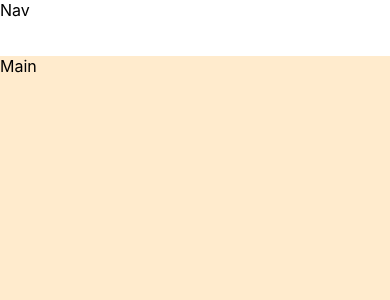
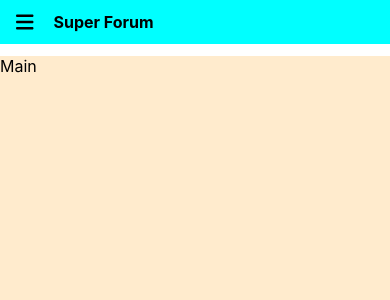
Before and after one commit to BAKHONGMIN/super-forum-client, a React (Create React App) app: page / in a window 390 px wide. Shown: the top 300 px of the page. Built offline with nearby package versions, Linux system fonts and the light colour scheme.

Commit message:
햄버거 아이콘 생성 및 팝업 생성
npm i react-modal
npm i @types/react-modal -D

```diff
--- a/package.json
+++ b/package.json
@@ -18,6 +18,7 @@
     "@types/redux": "^3.6.0",
     "react": "^18.2.0",
     "react-dom": "^18.2.0",
+    "react-modal": "^3.16.1",
     "react-redux": "^8.1.3",
     "react-router-dom": "^6.16.0",
     "react-scripts": "5.0.1",
@@ -48,5 +49,8 @@
       "last 1 firefox version",
       "last 1 safari version"
     ]
+  },
+  "devDependencies": {
+    "@types/react-modal": "^3.16.1"
   }
 }
--- a/src/App.css
+++ b/src/App.css
@@ -1,5 +1,7 @@
 :root {
   --min-screen-height: 1000px;
+  --border-color: gray;
+  --border: solid 0.1em var(--border-color);
 }
 
 .App {
@@ -38,6 +40,19 @@
   background-color: coral;
 }
 
+.modal-menu {
+  position: fixed;
+  min-width: 550px;
+  left: 50%;
+  top: 4.5em;
+  transform: translate(-50%);
+  border: var(--border);
+  border-radius: 5px;
+  background-color: white;
+  padding: 1em;
+  z-index: 1000;
+}
+
 @media screen and (orientation: portrait) and (max-width: 768px) {
   .App {
     grid-template-columns: 1fr;
@@ -45,4 +60,12 @@
       "nav"
       "content";
   }
+
+  .modal-menu {
+    min-width: 60px;
+    left: 0.5em;
+    right: 0.5em;
+    top: 3.5em;
+    transform: translate(0%);
+  }
 }
--- /dev/null
+++ b/src/components/areas/Nav.css
@@ -0,0 +1,11 @@
+nav {
+  background-color: aqua;
+  padding-top: 0.75em;
+  padding-bottom: 0.75em;
+  padding-left: 1em;
+  padding-right: 1em;
+}
+
+.nav-mobile-menu {
+  margin-right: 1em;
+}
--- a/src/components/areas/Nav.tsx
+++ b/src/components/areas/Nav.tsx
@@ -1,5 +1,54 @@
-import React from "react";
+import React, { useState } from "react";
+import { useWindowDimensions } from "../hooks/useWindowDimensions";
+import { FontAwesomeIcon } from "@fortawesome/react-fontawesome";
+import { faBars } from "@fortawesome/free-solid-svg-icons";
+import "./Nav.css";
+import ReactModal from "react-modal";
+import SideBarMenus from "./sidebar/sidebarMenus";
 
 export default function Nav() {
-  return <nav className="navigation">Nav</nav>;
+  const { width } = useWindowDimensions();
+  const [showMenu, setShowMenu] = useState(false);
+
+  const getMobileMenu = () => {
+    if (width <= 768) {
+      return (
+        <FontAwesomeIcon
+          icon={faBars}
+          size="lg"
+          className="nav-mobile-menu"
+          onClick={onClickToggle}
+        />
+      );
+    }
+    return null;
+  };
+
+  const onClickToggle = (e: React.MouseEvent<Element, MouseEvent>) => {
+    setShowMenu(!showMenu);
+  };
+
+  const onRequestClose = (e: React.MouseEvent<Element, MouseEvent>) => {
+    setShowMenu(false);
+  };
+
+  return (
+    <>
+      <ReactModal
+        className="modal-menu"
+        // 여는지 닫는지 여부
+        isOpen={showMenu}
+        // 닫기 버튼을 누르면 동작
+        onRequestClose={onRequestClose}
+        // 화면 바깥을 누르면 닫는지 여부
+        shouldCloseOnOverlayClick={true}
+      >
+        <SideBarMenus />
+      </ReactModal>
+      <nav className="navigation">
+        {getMobileMenu()}
+        <strong>Super Forum</strong>
+      </nav>
+    </>
+  );
 }
```
Also changed, not shown: 1 other file (tests, documents, lock files or other folders).
